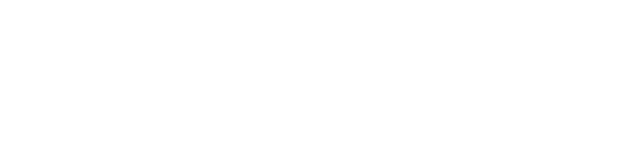
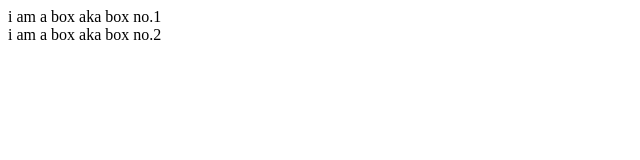
Before and after one commit to JaySharma2009/Sigma-Frontend-Course, a plain HTML site: page Day - 2/index.html in a window 1280 px wide. Shown: the whole page, without its empty margins (0-640 px from the left). Drawn offline with Linux system fonts and the light colour scheme.

Commit message:
second commit

```diff
--- a/Day - 2/index.html
+++ b/Day - 2/index.html
@@ -3,9 +3,15 @@
 <head>
     <meta charset="UTF-8">
     <meta name="viewport" content="width=device-width, initial-scale=1.0">
-    <title>Document</title>
+    <title>css box model</title>
 </head>
 <body>
+    <div class="box1">
+        i am a box aka box no.1
+    </div>
 
+    <div class="box2">
+        i am a box aka box no.2
+    </div>
 </body>
 </html>
--- /dev/null
+++ b/Day - 2/style.css
@@ -0,0 +1,26 @@
+*{
+    margin: 0;
+    padding: 0;
+}
+
+.box1{
+    background-color: lightcoral;
+    color: lavenderblush;
+    margin: 5px;
+    padding: 10px;
+    border: 01px;
+    border-color: black;
+    box-sizing: border-box;
+    height: 100px;
+}
+
+.box2 {
+    background-color:mediumslateblue;
+    color:khaki;
+    margin: 5px;
+    padding: 10px;
+    border: 01px;
+    border-color: black;
+    box-sizing: border-box;
+    height: 100px;
+}
```
Also changed, not shown: Day - 1/index.html (+3 -0 lines).
